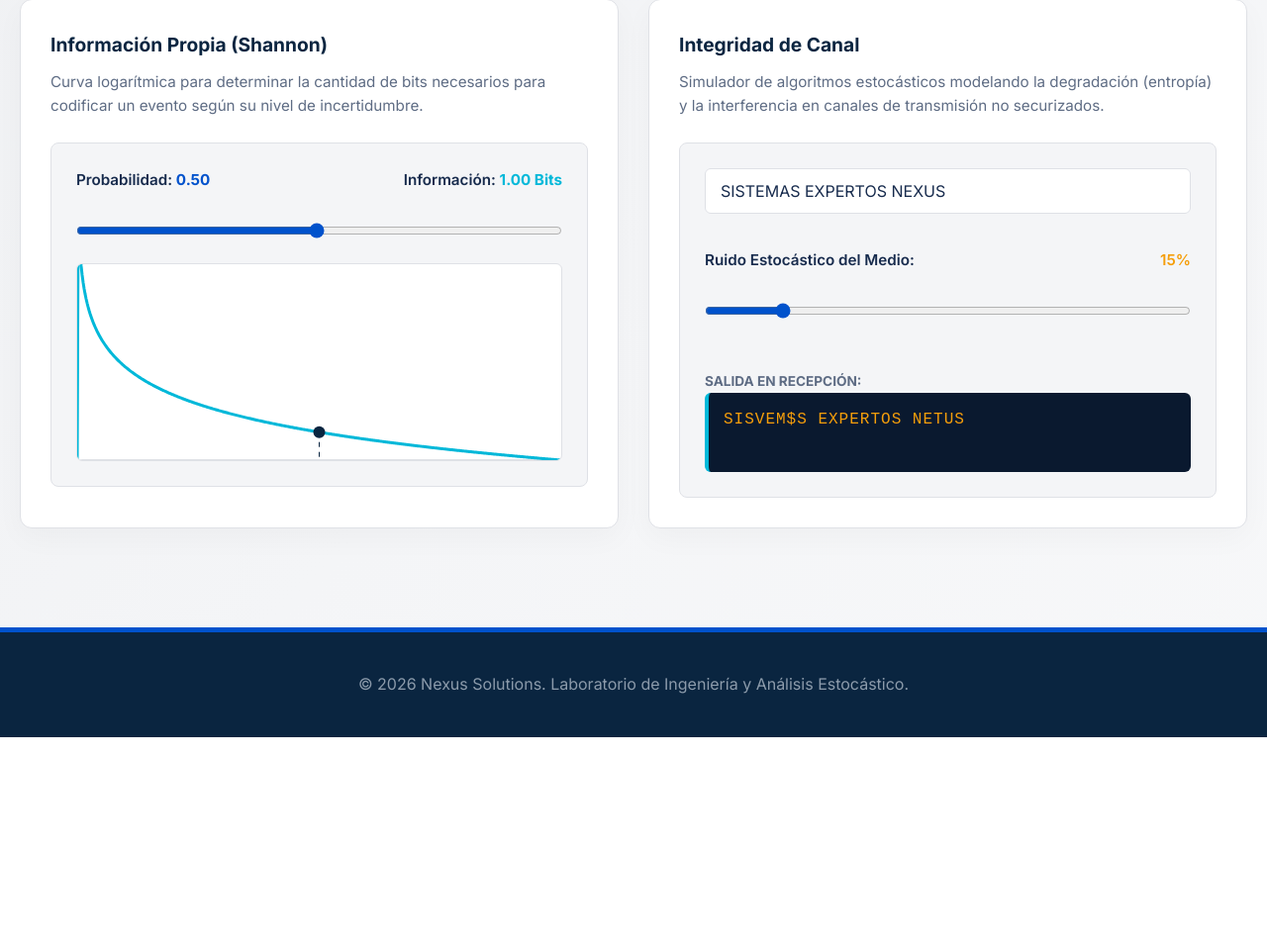
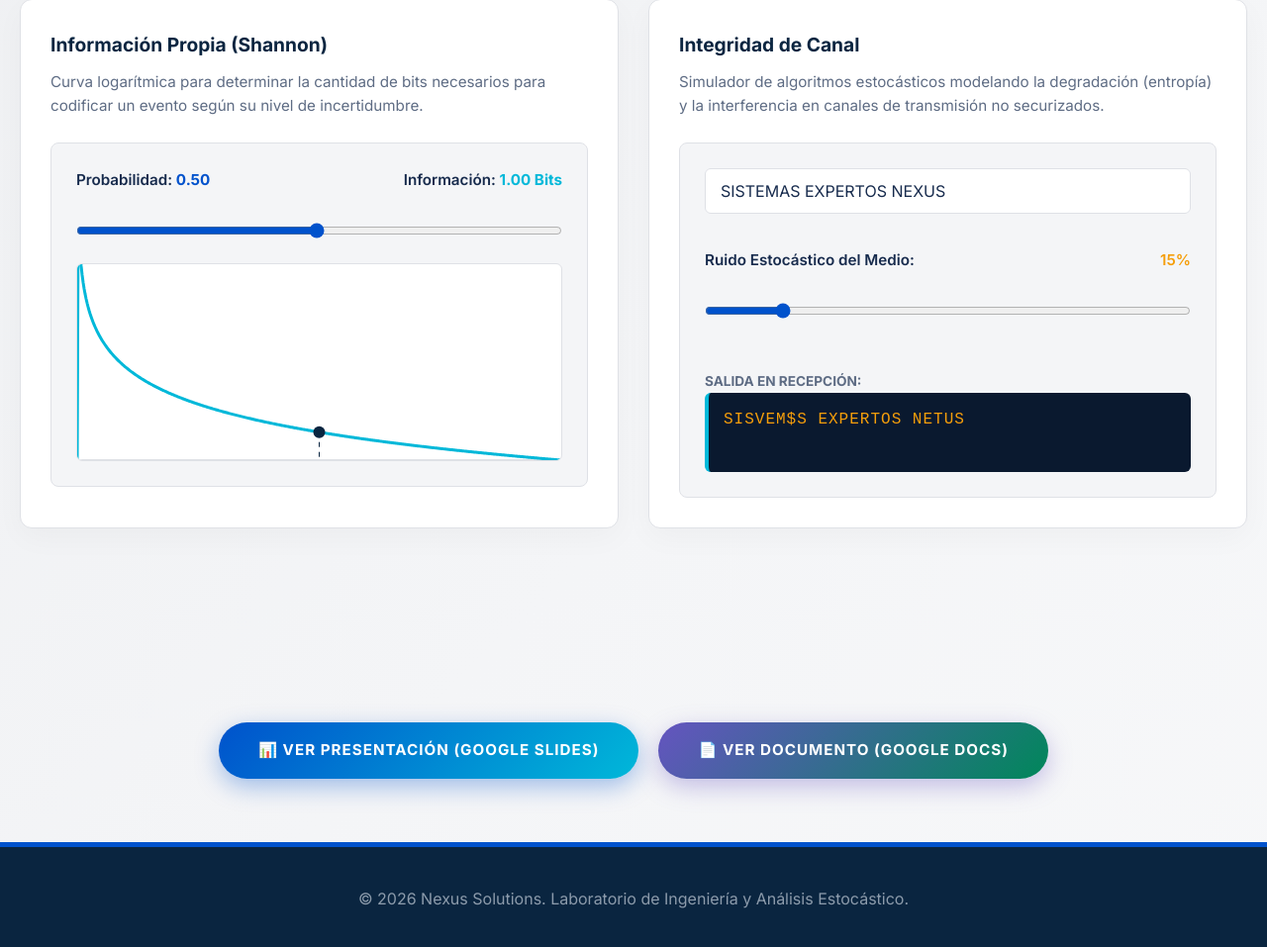
Before and after one commit to Maxivan21/TP-TIC-Arce_Caballero, a plain HTML site: page TP-TIC-Arce_Caballero/datos-al-azar.html in a window 1280 px wide. Shown: the part 1032-1989 px from the top of the page at 99% size. Before the commit the page ends 1777 px from the top, so only its background shows below. Drawn offline with nearby package versions, Linux system fonts and the light colour scheme.

Commit message:
Agregando modificaciones a la presentación

```diff
--- a/TP-TIC-Arce_Caballero/datos-al-azar.html
+++ b/TP-TIC-Arce_Caballero/datos-al-azar.html
@@ -120,6 +120,56 @@
         /* Reveal Anim */
         .reveal { opacity: 0; transform: translateY(30px); transition: all 0.6s cubic-bezier(0.5, 0, 0, 1); }
         .reveal.visible { opacity: 1; transform: translateY(0); }
+
+        /* --- Botones Drive --- */
+        .footer-reflection {
+            margin-top: 3rem;
+            padding: 3rem 20px 4rem;
+            display: flex;
+            flex-direction: column;
+            align-items: center;
+            gap: 2rem;
+            position: relative;
+            z-index: 10;
+        }
+
+        .btn-drive {
+            display: inline-block;
+            padding: 1rem 2.5rem;
+            background: linear-gradient(135deg, #0052CC 0%, #00B8D9 100%);
+            color: #fff;
+            text-decoration: none;
+            font-weight: 700;
+            font-size: 0.95rem;
+            letter-spacing: 1px;
+            text-transform: uppercase;
+            border-radius: 50px;
+            box-shadow: 0 8px 25px rgba(0, 82, 204, 0.35);
+            transition: all 0.3s ease;
+            border: none;
+        }
+
+        .btn-drive:hover {
+            transform: translateY(-4px);
+            box-shadow: 0 14px 35px rgba(0, 82, 204, 0.5);
+            filter: brightness(1.1);
+        }
+
+        .btn-drive.secondary {
+            background: linear-gradient(135deg, #6554C0 0%, #00875A 100%);
+            box-shadow: 0 8px 25px rgba(101, 84, 192, 0.35);
+        }
+
+        .btn-drive.secondary:hover {
+            box-shadow: 0 14px 35px rgba(101, 84, 192, 0.5);
+        }
+
+        .drive-links {
+            display: flex;
+            gap: 20px;
+            flex-wrap: wrap;
+            justify-content: center;
+        }
     </style>
 </head>
 <body>
@@ -237,6 +287,17 @@
         </div>
 
     </main>
+
+    <div class="footer-reflection">
+        <div class="drive-links">
+            <a href="https://docs.google.com/presentation/d/1l7yUWpCQeDpvXV0Vb5LrU1pTYE_vwLc-tUkpxq0nOzQ/edit?usp=sharing" target="_blank" class="btn-drive">
+                📊 Ver Presentación (Google Slides)
+            </a>
+            <a href="https://docs.google.com/document/d/1-ckpEp9Xi5-bs1RfM4FZ20SVg3rRQuODyBAKzlYWiEM/edit?usp=sharing" target="_blank" class="btn-drive secondary">
+                📄 Ver Documento (Google Docs)
+            </a>
+        </div>
+    </div>
 
     <footer>
         <div class="container" style="padding: 0;">
```
